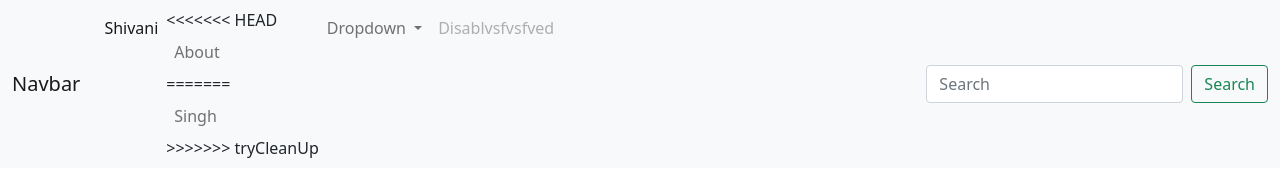
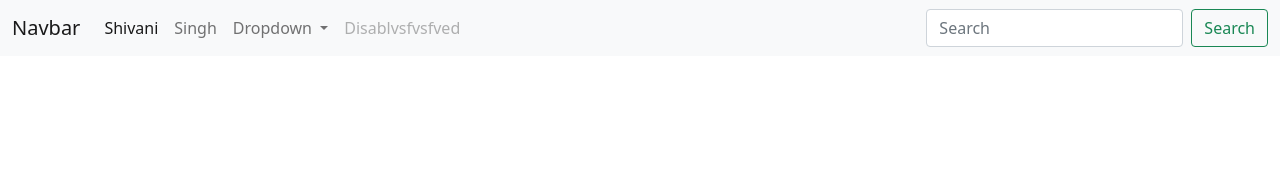
Before and after one commit to Shivani150596/demo, a plain HTML site: page index.html in a window 1280 px wide. Drawn offline with nearby package versions, Linux system fonts and the light colour scheme.

Commit message:
index.html added

```diff
--- a/index.html
+++ b/index.html
@@ -23,11 +23,7 @@
               <a class="nav-link active" aria-current="page" href="#">Shivani</a>
             </li>
             <li class="nav-item">
-<<<<<<< HEAD
-              <a class="nav-link" href="#">About</a>
-=======
               <a class="nav-link" href="#">Singh</a>
->>>>>>> tryCleanUp
             </li>
             <li class="nav-item dropdown">
               <a class="nav-link dropdown-toggle" href="#" id="navbarDropdown" role="button" data-bs-toggle="dropdown" aria-expanded="false">
```
